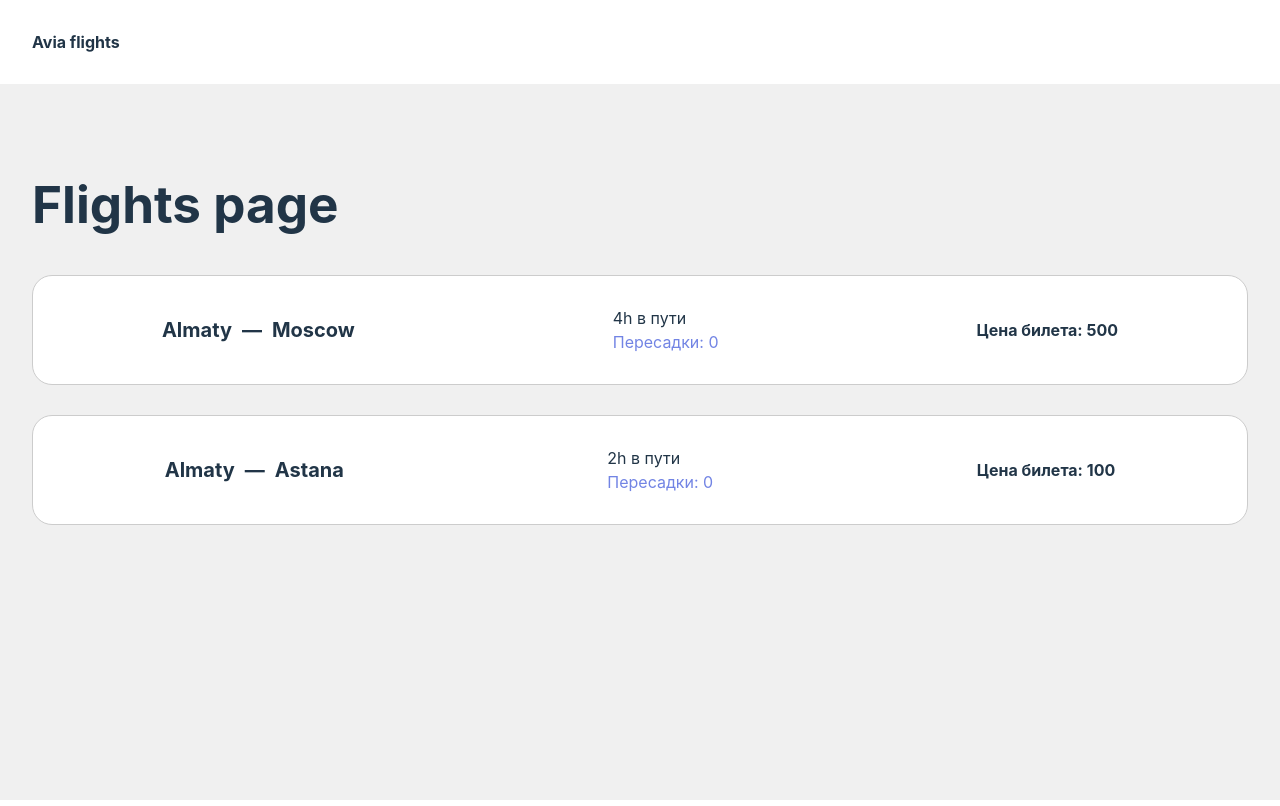
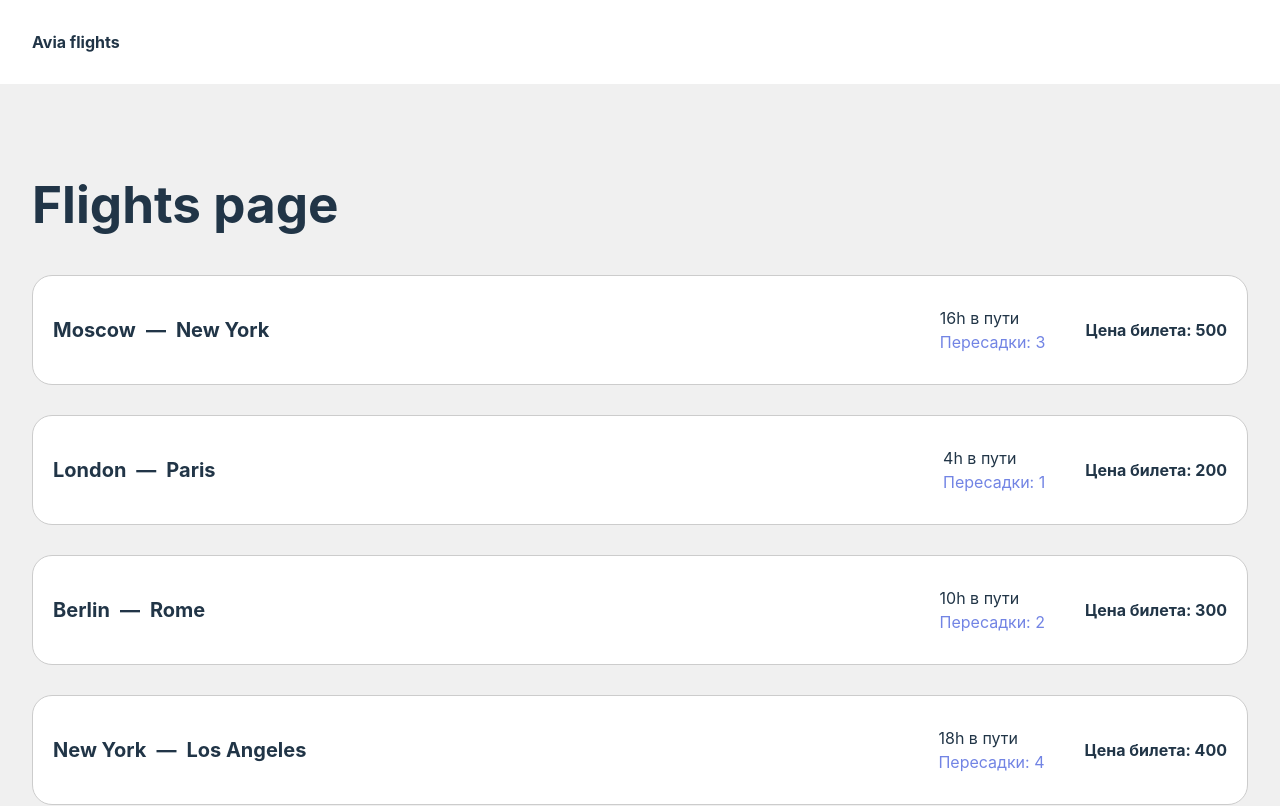
Before and after one commit to AdiletMaksatuly/i-am-event-test-task, a React (Vite) app: page / in a window 1280 px wide. Shown: the top 806 px of the page. Built offline with nearby package versions, Linux system fonts and the light colour scheme.

Commit message:
feat: replace mock data with fetched data

```diff
--- /dev/null
+++ b/src/api/flights.api.ts
@@ -0,0 +1,17 @@
+import {Flight} from "../models/flight.interface.ts";
+import {FlightsResponse} from "./flights.response.ts";
+
+const API_URL = "./fly.json";
+
+export const fetchFlights = async (): Promise<Flight[]> =>  {
+    try {
+        const response = await fetch(API_URL);
+
+        const result: FlightsResponse = await response.json();
+
+        return result.flights;
+    } catch (e) {
+        console.error(e);
+        return [];
+    }
+}
--- /dev/null
+++ b/src/api/flights.response.ts
@@ -0,0 +1,5 @@
+import {Flight} from "../models/flight.interface.ts";
+
+export interface FlightsResponse {
+    flights: Flight[];
+}
--- a/src/components/FlightsItem/FlightsItem.module.css
+++ b/src/components/FlightsItem/FlightsItem.module.css
@@ -1,6 +1,7 @@
 .flight {
-    display: flex;
-    justify-content: space-around;
+    display: grid;
+    grid-template-columns: 1fr auto auto;
+    justify-items: end;
     column-gap: 40px;
     align-items: center;
     padding: 30px 20px;
@@ -10,6 +11,8 @@
 }
 
 .cities {
+    justify-self: start;
+
     position: relative;
     display: flex;
     align-items: center;
--- a/src/pages/FlightsPage.tsx
+++ b/src/pages/FlightsPage.tsx
@@ -1,29 +1,15 @@
 import FlightsList from "../components/FlightsList/FlightsList.tsx";
 import {Flight} from "../models/flight.interface.ts";
 import styles from "./FlightsPage.module.css";
+import {useEffect, useState} from "react";
+import {fetchFlights} from "../api/flights.api.ts";
 
 function FlightsPage() {
-    const flights: Flight[] = [
-        {
-            id: 1,
-            origin: "Almaty",
-            destination: "Moscow",
-            price: 500,
-            stops: 0,
-            layovers: [],
-            totalFlightTime: "4h",
-        },
-        {
-            id: 2,
-            origin: "Almaty",
-            destination: "Astana",
-            price: 100,
-            stops: 0,
-            layovers: [],
-            totalFlightTime: "2h",
-        },
-    ];
+    const [flights, setFlights] = useState<Flight[]>([]);
 
+    useEffect(() => {
+       fetchFlights().then((flights: Flight[]) => setFlights(flights));
+    }, []);
 
     return (
         <section className={styles.flights}>
```
